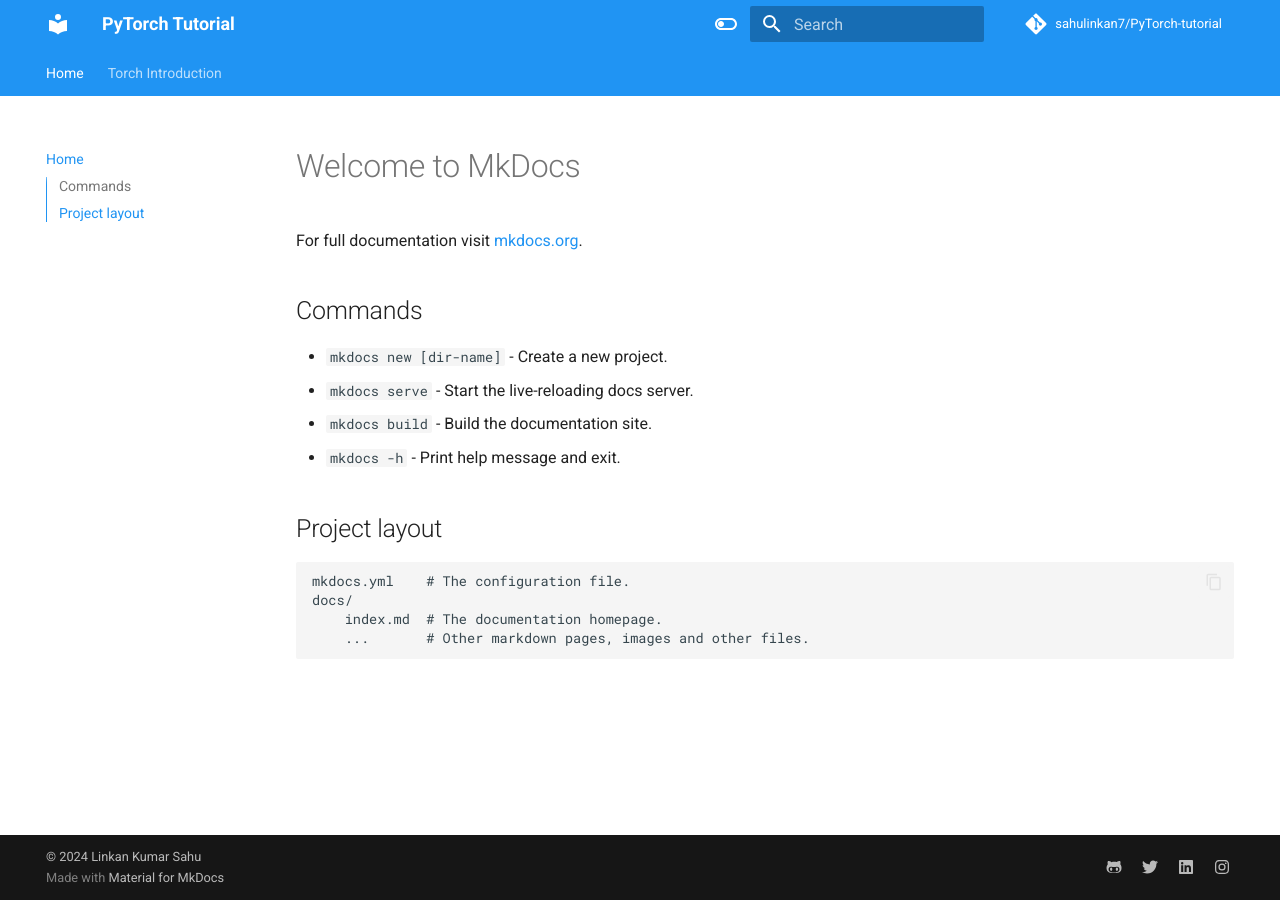
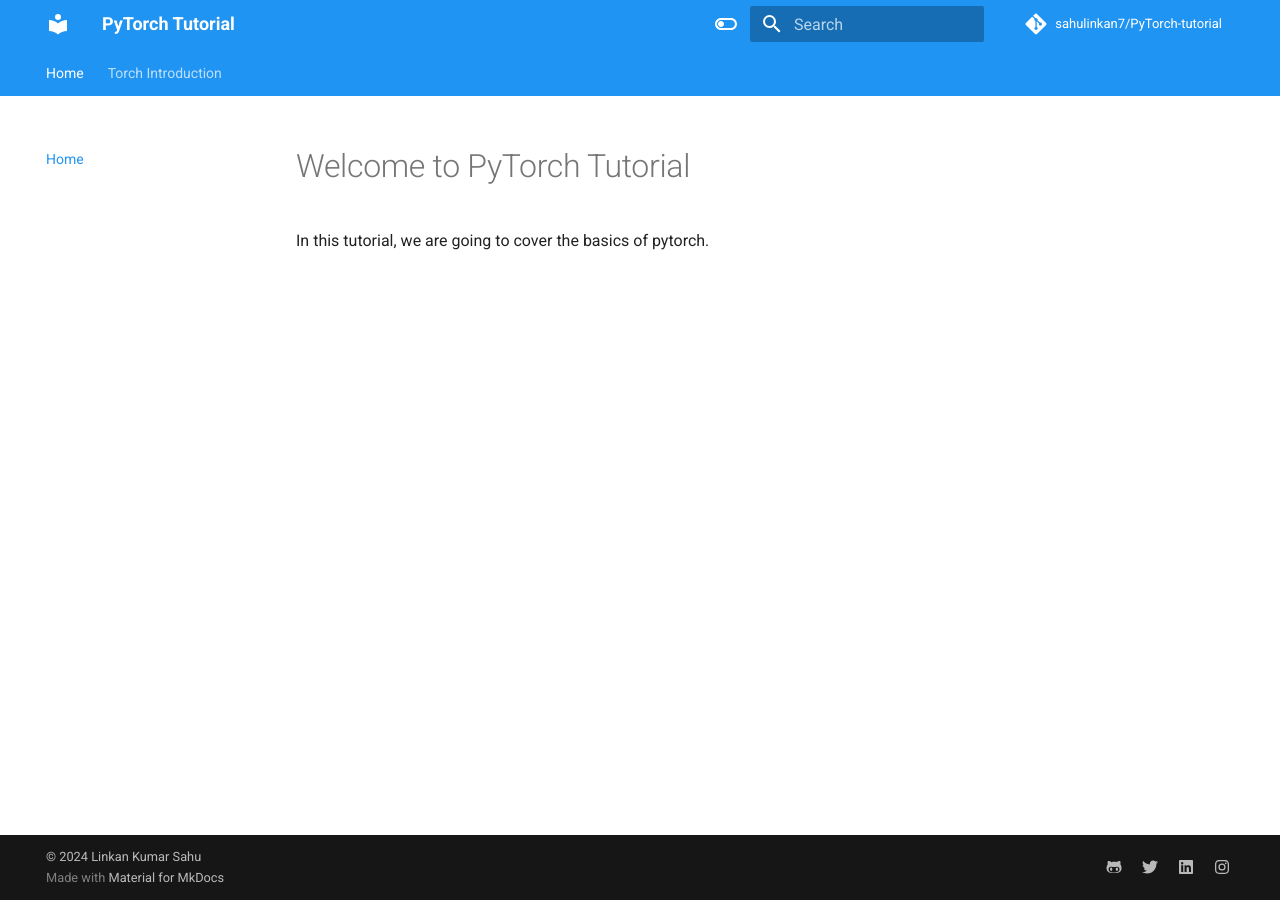
Before and after one commit to Sahulinkan7/PyTorch-tutorial, an MkDocs documentation site: the page built from docs/index.md, in a window 1280 px wide. Built offline with MkDocs 1.6.1 and Material for MkDocs 9.7.7, drawn with Linux system fonts in a browser that asks for light colours; comment, search, counter and statistics services are not loaded.

Commit message:
homepage update

```diff
--- a/docs/index.md
+++ b/docs/index.md
@@ -1,17 +1,3 @@
-# Welcome to MkDocs
+# Welcome to PyTorch Tutorial
 
-For full documentation visit [mkdocs.org](https://www.mkdocs.org).
-
-## Commands
-
-* `mkdocs new [dir-name]` - Create a new project.
-* `mkdocs serve` - Start the live-reloading docs server.
-* `mkdocs build` - Build the documentation site.
-* `mkdocs -h` - Print help message and exit.
-
-## Project layout
-
-    mkdocs.yml    # The configuration file.
-    docs/
-        index.md  # The documentation homepage.
-        ...       # Other markdown pages, images and other files.
+In this tutorial, we are going to cover the basics of pytorch.
```
